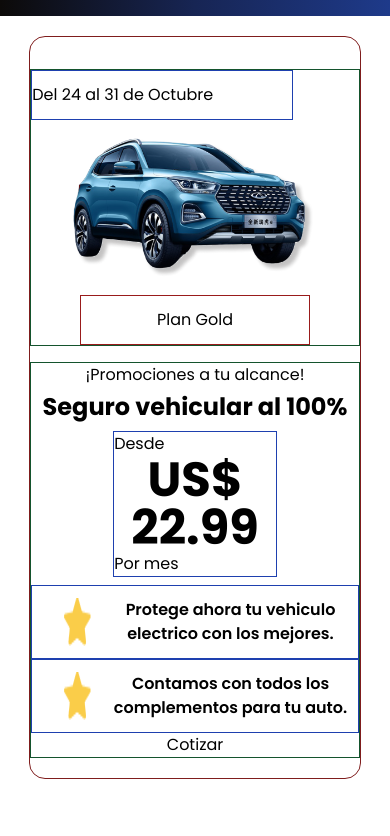
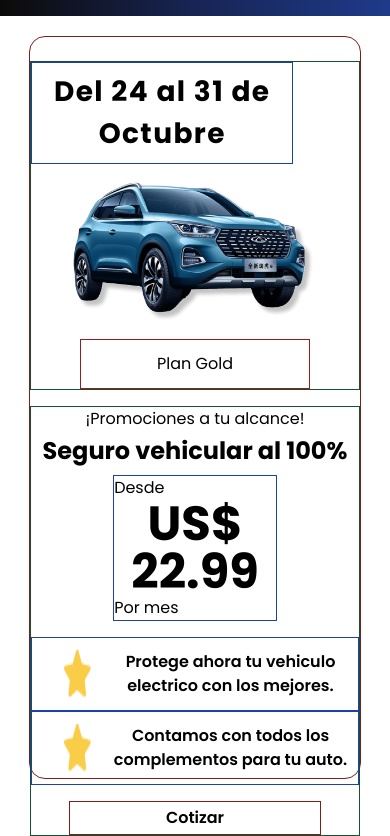
Before and after one commit to Camrubiano10/Proyecto-Autopower, a plain HTML site: page index.html in a window 390 px wide. Shown: the part 48-884 px from the top of the page. Before the commit the page ends 844 px from the top, so only its background shows below. Drawn offline with nearby package versions, Linux system fonts and the light colour scheme; files that its build step writes are made by us from their sources.

Commit message:
Avance responsive

```diff
--- a/index.html
+++ b/index.html
@@ -44,8 +44,8 @@
 
     <main class="mt-[10vh] border border-red-900 w-[85%] m-auto h-[88vh] rounded-2xl  "> <!--bg-[url('./assets/logo/bg-mobile.png')] bg-cover-->
 
-       <div class="flex flex-col border border-green-900 w-full mt-8    "> <!--Container-->
-        <h2 class="mb-4 border border-blue-800 py-3 w-[80%] ">Del 24 al 31 de Octubre</h2>
+       <div class="flex flex-col border border-green-900 w-full mt-6    "> <!--Container-->
+        <h2 class="mb-4 border border-blue-800 py-2 w-[80%] text-center text-[28px] tracking-wider font-bold bg-[rgb(127,129,141, 0.56)]	 ">Del 24 al 31 de Octubre</h2>
         <img class="w-[75%] mx-auto mb-4  " src="./assets/img/cars/auto.png" alt="">
         <h2 class="py-3 w-[70%] border border-red-800 mx-auto text-center  ">Plan Gold</h2>
       </div>
@@ -59,7 +59,8 @@
         <h2 class="text-5xl font-bold ">US$ 22.99</h2>
         <h2 class="flex items-start ">Por mes</h2>
         </div>
-        <div class="flex gap-3 border border-blue-800 pl-8 py-3 font-semibold ">
+
+        <div class="flex gap-3 border border-blue-800 pl-8 py-3 font-semibold mt-4 ">
         <img src="./assets/img/star.png" alt="">
         <p>Protege ahora tu vehiculo electrico con los mejores.</p>
         </div>
@@ -69,9 +70,7 @@
         <p>Contamos con todos los complementos para tu auto.</p>
         </div>
 
-        <button class=" background-color: var(--skyblue);
-        color: var(--white);
-        font-weight: 700;">Cotizar</button>
+        <button class="border border-red-900 py-1 px-24 mt-4 font-semibold   ">Cotizar</button>
       </div>
 
       <div> <!--Carrusel buttons-->
```
